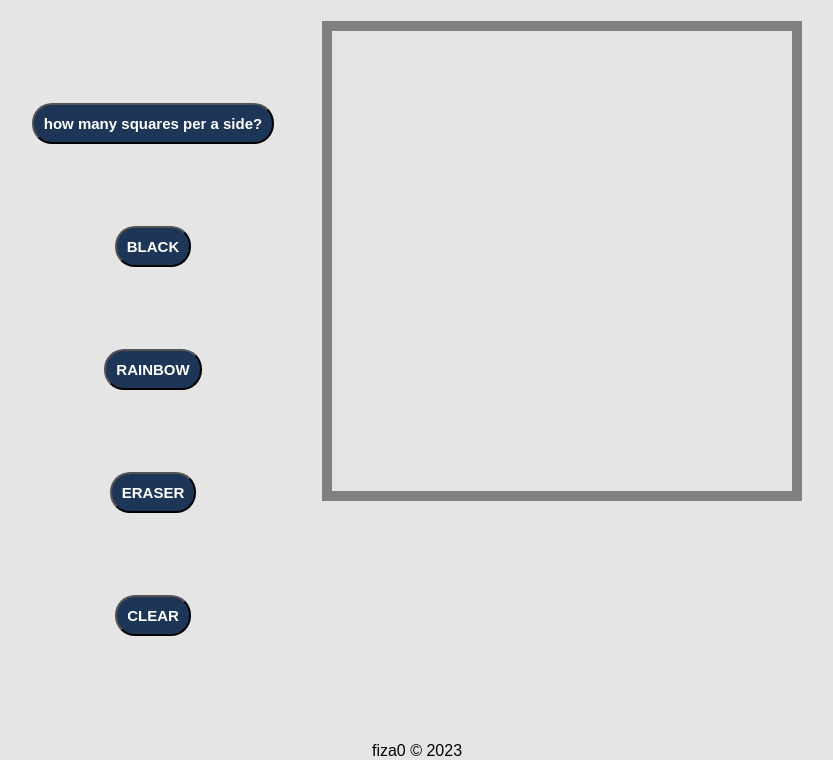
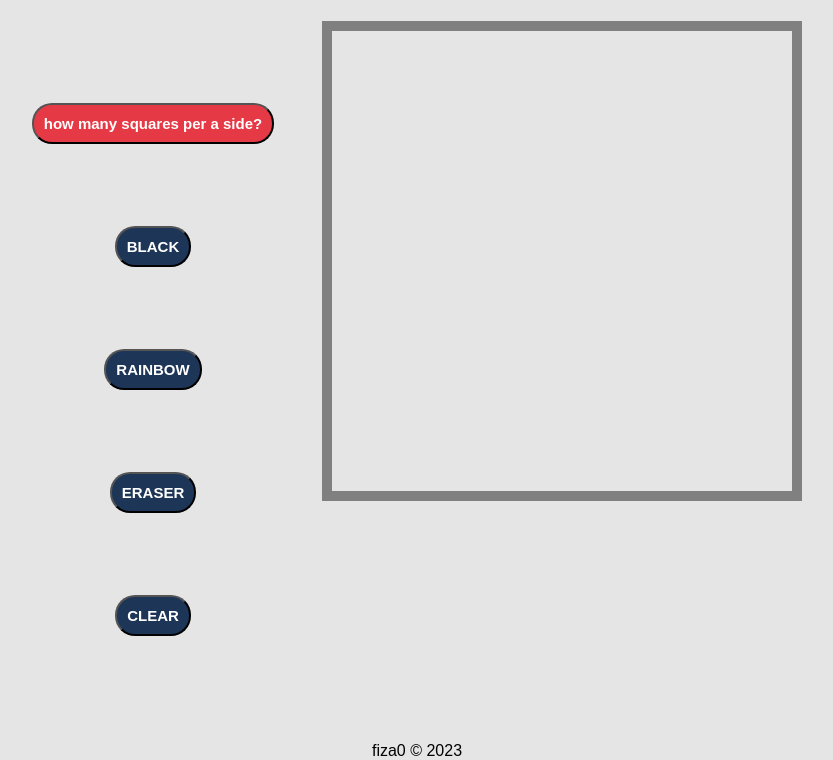
Before and after one commit to fiza0/etch-a-sketch, a plain HTML site: page index.html in a window 1280 px wide. Shown: the part 40-800 px from the top of the page, without its empty margins (223-1056 px from the left). Drawn offline with Linux system fonts and the light colour scheme; a web font is replaced by a local one.

Commit message:
Make style changes

```diff
--- a/script.js
+++ b/script.js
@@ -7,6 +7,7 @@ selections=document.querySelector('.selections')
         //button that prompts user for dimensions
 let dimensionButton=document.createElement('button')
 dimensionButton.textContent='how many squares per a side?'
+dimensionButton.classList.add('urgent')
 selections.appendChild(dimensionButton)
         //button that changes color to black
 let blackButton=document.createElement('button')
--- a/style.css
+++ b/style.css
@@ -50,3 +50,7 @@ button {
     border-color:#e63946;
     transform:scale(1.2);
 }
+
+button.urgent {
+    background-color:#e63946;
+}
```
